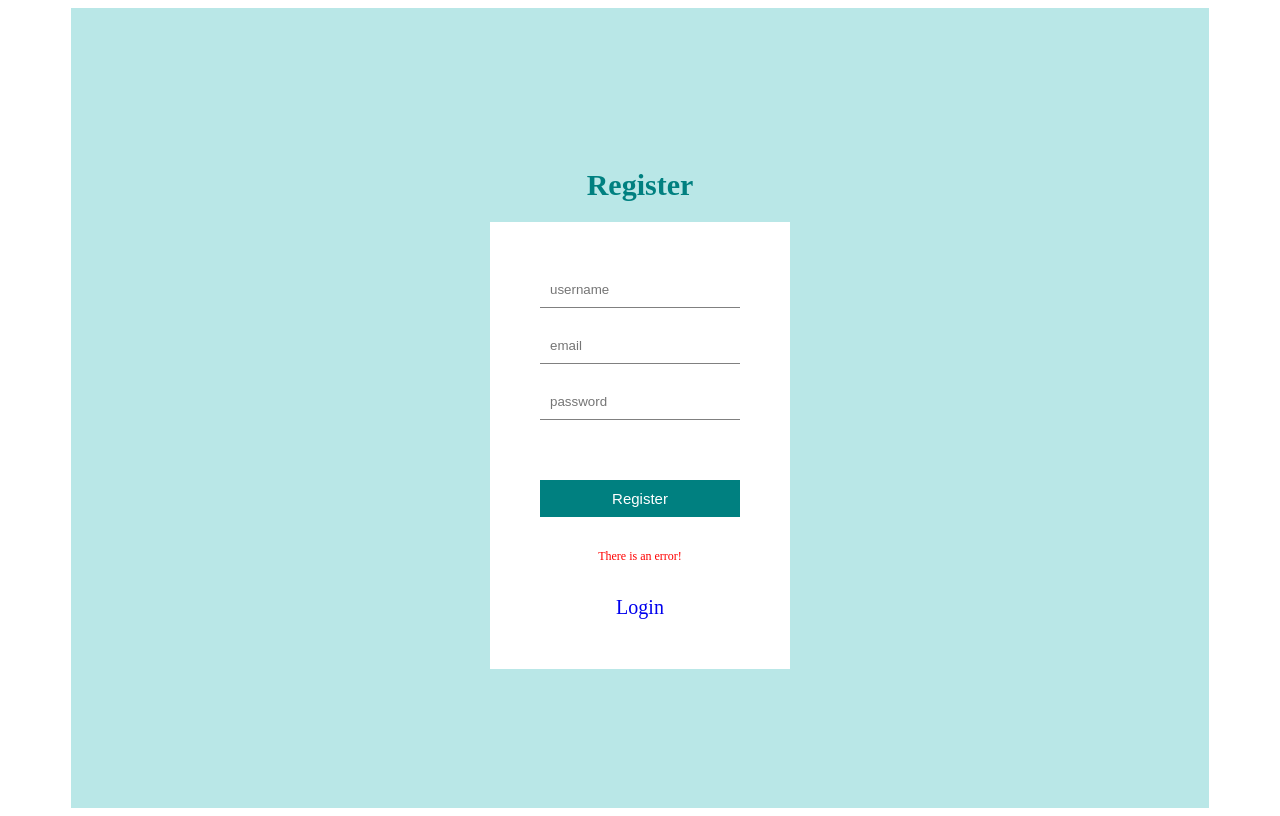
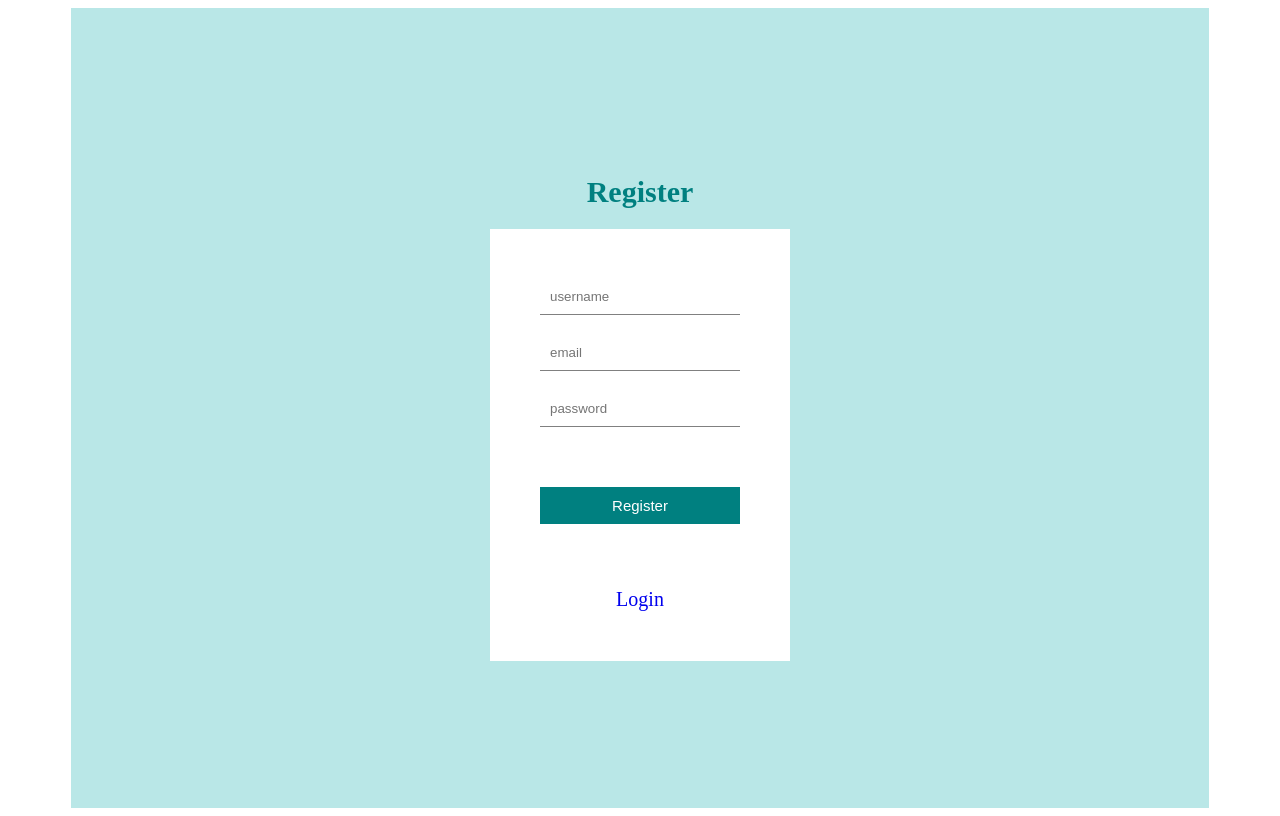
Before and after one commit to msarvanm/deploy, a React (Create React App) app in the folder client/: page /register in a window 1280 px wide. Built offline with nearby package versions, Linux system fonts and the light colour scheme.

Commit message:
error handling during register

```diff
--- a/client/src/pages/Register.jsx
+++ b/client/src/pages/Register.jsx
@@ -9,7 +9,7 @@ const Register = () => {
     email: "",
     password: ""
   });
-
+  const [error, setError] = useState("");
   const navigate = useNavigate();
 
   const handleChange = e =>{
@@ -25,7 +25,8 @@ const Register = () => {
       console.log(res)
       navigate('/login');
     }catch(err) {
-      console.log('Error is ', err)
+      console.log('Error is ', err.response.data)
+      setError(err.response.data)
     }
   }
 
@@ -37,7 +38,7 @@ const Register = () => {
         <input required type="email" placeholder='email' name= 'email' onChange={handleChange} />
         <input required type="text" placeholder='password' name = 'password' onChange={handleChange}/>
         <button onClick={handleSubmit}>Register</button>
-        <p>There is an error!</p>
+        <p>{error}</p>
         <Link to='/login'>Login</Link>
       </form>
     </div>
```
